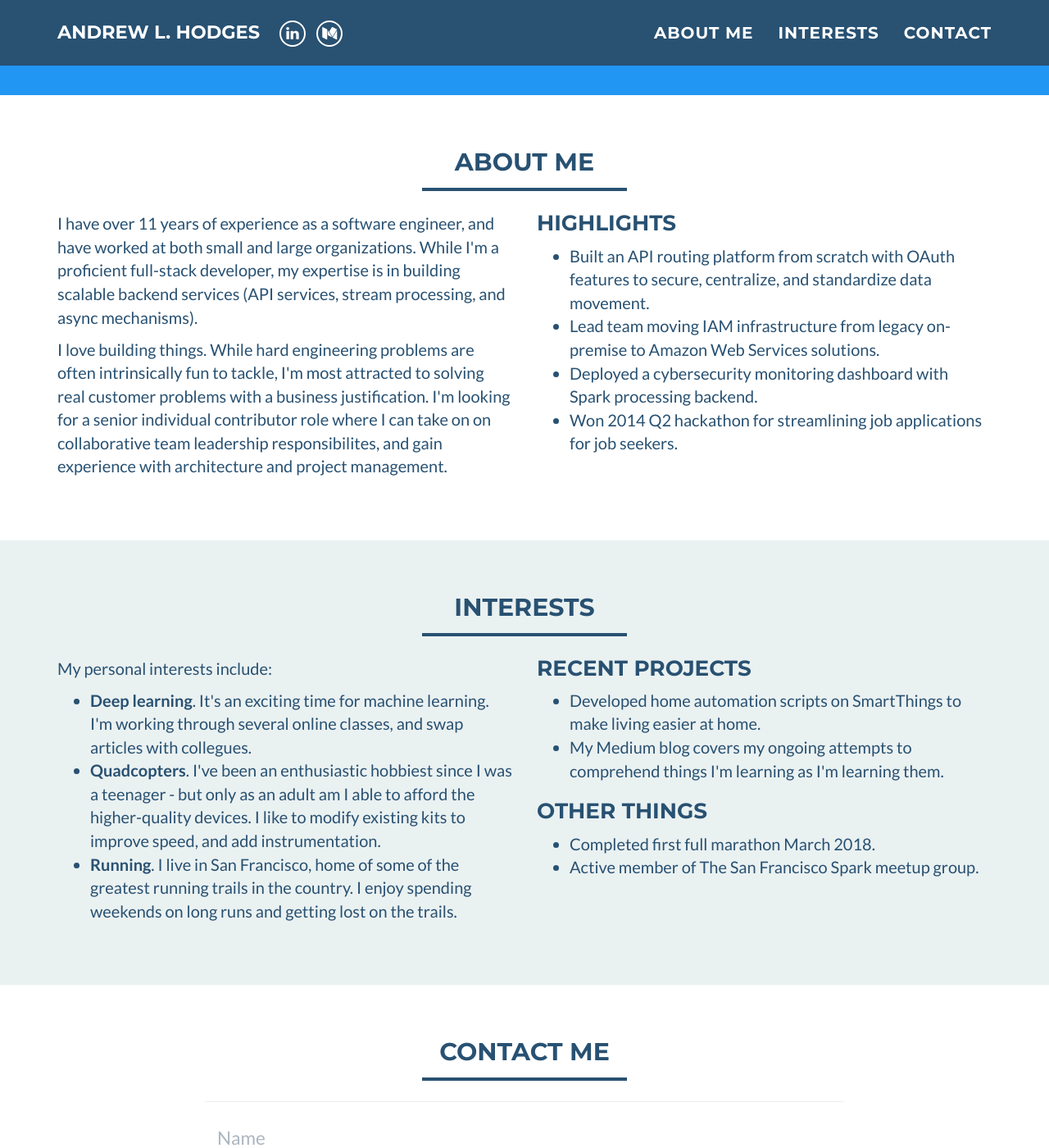
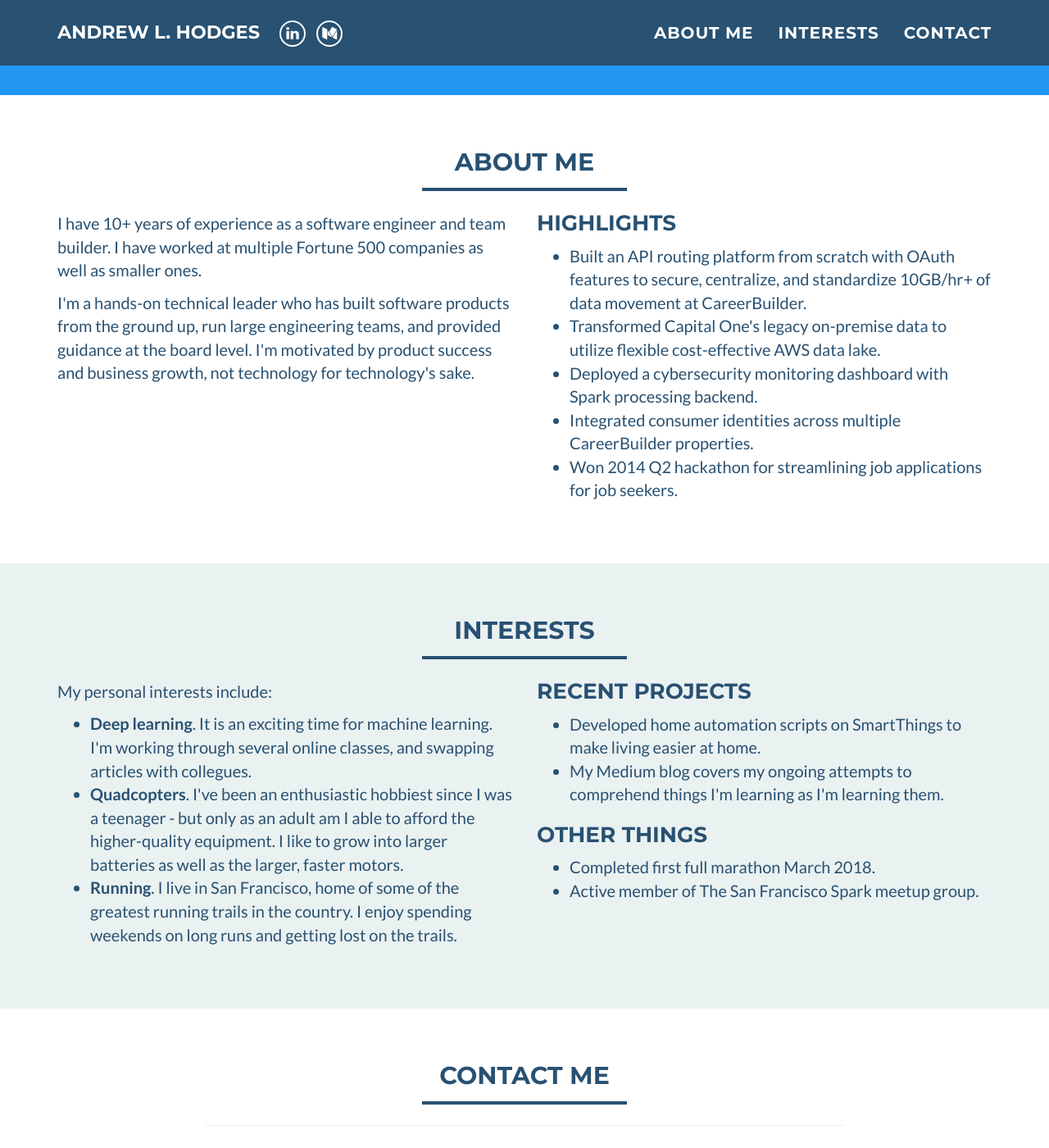
Before and after one commit to ahodges/SinglePager, a Jekyll site: the page built from index.html, in a window 1280 px wide and 1400 px high, scrolled down 458 px. Shown: the whole window at 82% size. Built offline with Jekyll 4.4.1, drawn with Linux system fonts in a browser that asks for light colours.

Commit message:
Text Updates

```diff
--- a/_includes/about_me.html
+++ b/_includes/about_me.html
@@ -9,31 +9,27 @@
     <div class="row">
 	    <div class="col-sm-6">
     		<p>
-            I have over 11 years of experience as a software engineer, and have worked
-            at both small and large organizations. While I'm a proficient full-stack
-            developer, my expertise is in building scalable backend services (API services, stream processing,
-            and async mechanisms).
+            I have 10+ years of experience as a software engineer and team builder. I have worked at multiple Fortune 500 companies as well as smaller ones.
         </p>
         <p>
-           I love building things.
-           While hard engineering problems are often intrinsically fun to tackle,
-           I'm most attracted to solving real customer problems with a business justification.
-           I'm looking for a senior individual contributor role where I can take on on collaborative
-           team leadership responsibilites, and gain experience with
-           architecture and project management.
+          I'm a hands-on technical leader who has built software products from the ground up,
+		  run large engineering teams, and provided guidance at the board level.  I'm motivated by product
+		  success and business growth, not technology for technology's sake.
         </p>
       </div>
 	    <div class="col-sm-6">
 		    <h3 style="margin-top:0;">Highlights</h3>
 		    <ul>
     			<li>
-            Built an API routing platform from scratch with OAuth features to secure, centralize, and standardize data movement.
+            Built an API routing platform from scratch with OAuth features to secure, centralize, and standardize 10GB/hr+ of data movement at CareerBuilder.
     			</li>
           <li>
-            Lead team moving IAM infrastructure from legacy on-premise to Amazon Web Services solutions.
+            Transformed Capital One's legacy on-premise data to utilize flexible cost-effective AWS data lake.
           <li>
             Deployed a cybersecurity monitoring dashboard with Spark processing backend.
-
+    			<li>
+            Integrated consumer identities across multiple CareerBuilder properties.
+    			</li>
     			<li>
             Won 2014 Q2 hackathon for streamlining job applications for job seekers.
     			</li>
--- a/_includes/interests.html
+++ b/_includes/interests.html
@@ -13,11 +13,11 @@
         </p>
 			<ul>
 			  <li>
-				 <b>Deep learning</b>. It's an exciting time for machine learning. I'm working through several online classes, and swap articles with collegues.
+				 <b>Deep learning</b>. It is an exciting time for machine learning. I'm working through several online classes, and swapping articles with collegues.
 			  </li>
 			  <li>
 				  <b>Quadcopters</b>. I've been an enthusiastic hobbiest since I was a teenager - but only as an adult am I able to afford the higher-quality
-          devices. I like to modify existing kits to improve speed, and add instrumentation.
+          equipment. I like to grow into larger batteries as well as the larger, faster motors.
 			  </li>
 			  <li>
 				  <b>Running</b>. I live in San Francisco, home of some of the greatest running trails in the country. I enjoy spending weekends
```
